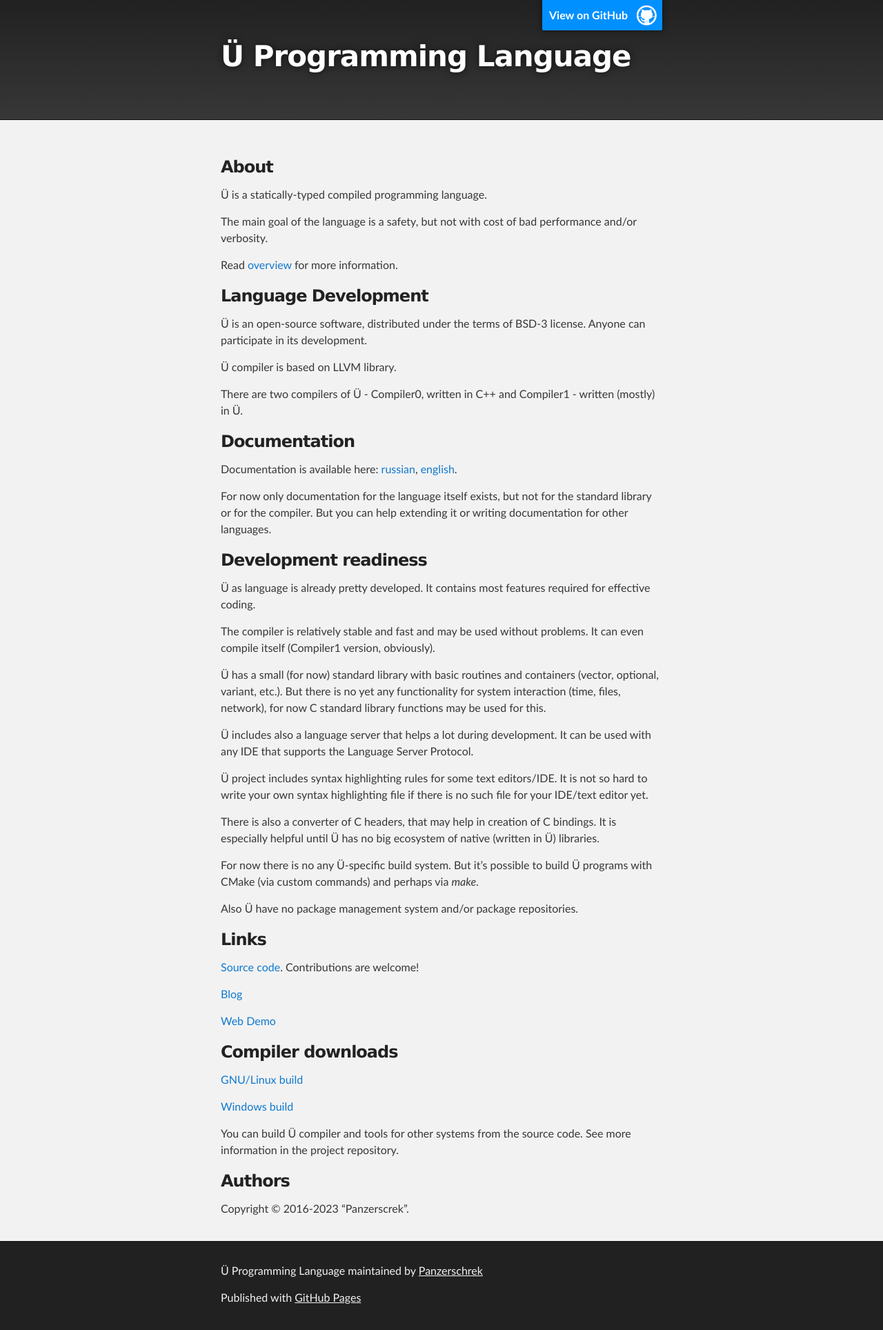
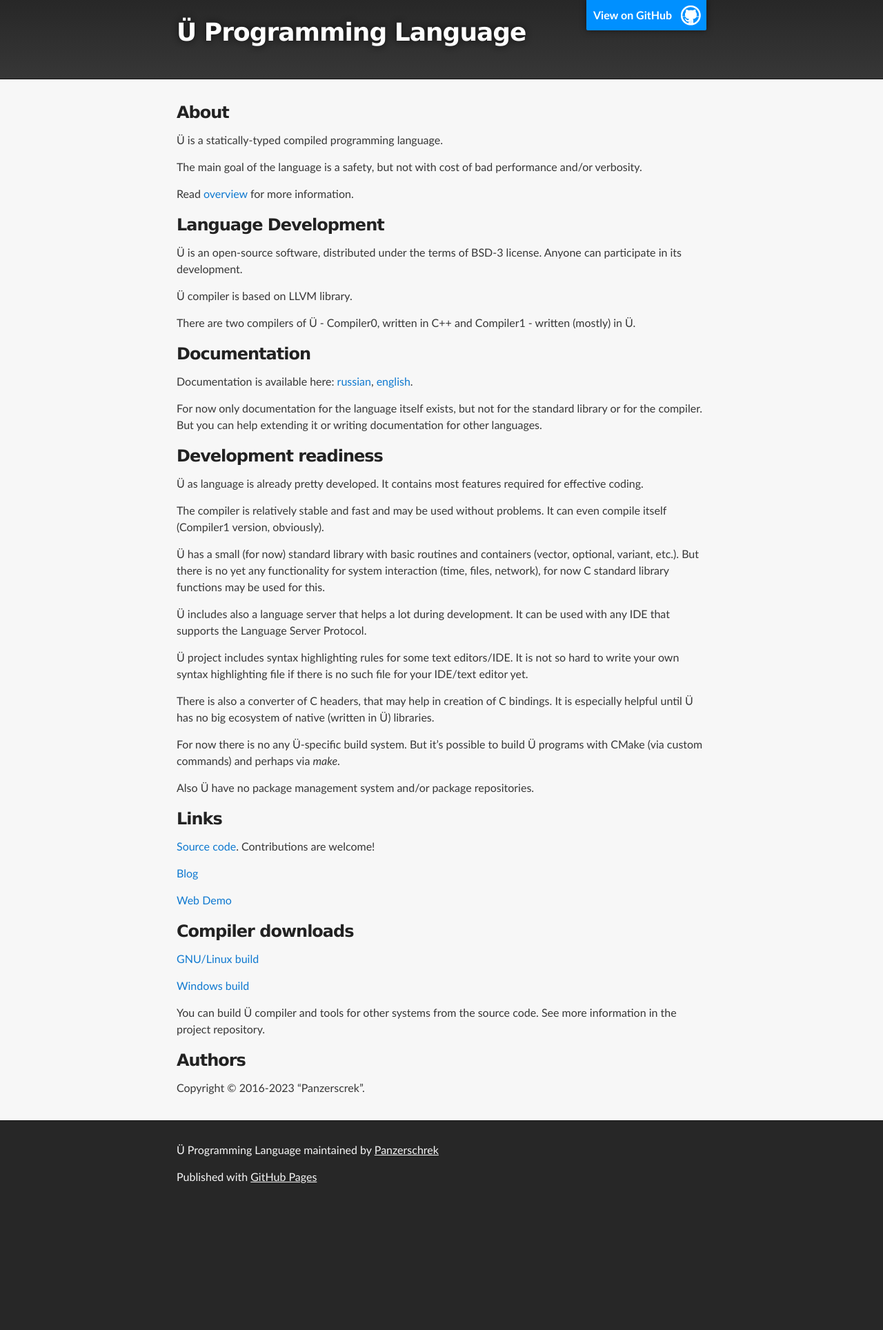
Before and after one commit to Panzerschrek/U-00DC-Sprache-site, a Jekyll site: the page built from index.md, in a window 1280 px wide. Shown: the whole page at 69% size. Built offline with Jekyll 4.4.1, drawn with Linux system fonts in a browser that asks for light colours; our own code applies the rules of GitHub Pages for plain Markdown files; after the commit the page ends 1753 px from its top, so only the background shows below that.

Commit message:
Neskoljko dorabotany stili.

```diff
--- a/_sass/jekyll-theme-slate.scss
+++ b/_sass/jekyll-theme-slate.scss
@@ -46,7 +46,7 @@ Theme Styles
 body {
   box-sizing: border-box;
   color:#373737;
-  background: #212121;
+  background: #272727;
   font-size: 16px;
   font-family: 'Myriad Pro', Calibri, Helvetica, Arial, sans-serif;
   line-height: 1.5;
@@ -93,7 +93,7 @@ p {
 }
 
 footer p {
-  color: #f2f2f2;
+  color: #f7f7f7;
 }
 
 a {
@@ -118,7 +118,7 @@ a:hover, a:focus {
 }
 
 footer a {
-  color: #F2F2F2;
+  color: #F7F7F7;
   text-decoration: underline;
 }
 
@@ -247,7 +247,7 @@ td {
  }
 
 form {
-  background: #f2f2f2;
+  background: #f7f7f7;
   padding: 20px;
 }
 
@@ -275,7 +275,7 @@ Full-Width Styles
 
 .inner {
   position: relative;
-  max-width: 640px;
+  max-width: 768px;
   padding: 20px 10px;
   margin: 0 auto;
 }
@@ -296,22 +296,22 @@ Full-Width Styles
 }
 
 #header_wrap {
-  background: #212121;
-  background: -moz-linear-gradient(top, #373737, #212121);
-  background: -webkit-linear-gradient(top, #373737, #212121);
-  background: -ms-linear-gradient(top, #373737, #212121);
-  background: -o-linear-gradient(top, #373737, #212121);
-  background: linear-gradient(to top, #373737, #212121);
+  background: #272727;
+  background: -moz-linear-gradient(top, #373737, #272727);
+  background: -webkit-linear-gradient(top, #373737, #272727);
+  background: -ms-linear-gradient(top, #373737, #272727);
+  background: -o-linear-gradient(top, #373737, #272727);
+  background: linear-gradient(to top, #373737, #272727);
 }
 
 #header_wrap .inner {
-  padding: 50px 10px 30px 10px;
+  padding: 20px 10px 10px 10px;
 }
 
 #project_title {
   margin: 0;
   color: #fff;
-  font-size: 42px;
+  font-size: 36px;
   font-weight: 700;
   text-shadow: #111 0px 0px 10px;
 }
@@ -326,17 +326,17 @@ Full-Width Styles
 
 
 #main_content_wrap {
-  background: #f2f2f2;
+  background: #f7f7f7;
   border-top: 1px solid #111;
   border-bottom: 1px solid #111;
 }
 
 #main_content {
-  padding-top: 40px;
+  padding-top: 20px;
 }
 
 #footer_wrap {
-  background: #212121;
+  background: #272727;
 }
 
 
```
